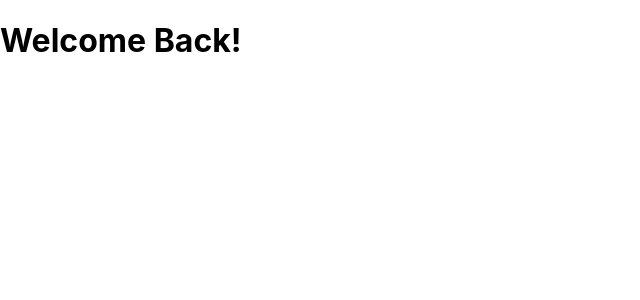
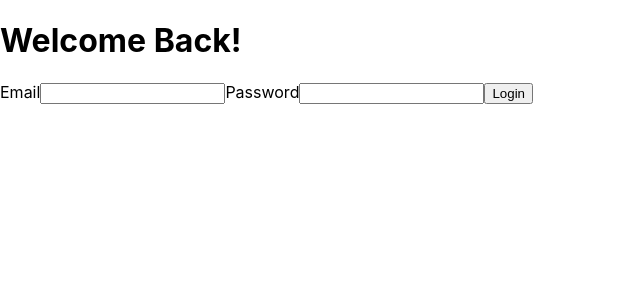
Before and after one commit to awkorn/dishlist-web, a React (Create React App) app in the folder frontend/: page /signin in a window 1280 px wide. Shown: the top 300 px of the page, without its empty margins (0-640 px from the left). Built offline with nearby package versions, Linux system fonts and the light colour scheme.

Commit message:
sign in form

```diff
--- /dev/null
+++ b/frontend/src/components/SignInForm.js
@@ -0,0 +1,43 @@
+import React, { useState } from "react";
+import axios from "axios";
+
+const SignInForm = () => {
+  const [email, setEmail] = useState("");
+  const [password, setPassword] = useState("");
+
+  const handleSubmit = async (e) => {
+    e.preventDefault();
+    try {
+      const response = await axios.post("/api/login", { email, password });
+      console.log("Logged in:", response.data);
+    } catch (error) {
+      console.error("Error logging ing:", error);
+    }
+  };
+
+  return (
+    <form className="sign-in-form" onSubmit={handleSubmit}>
+      <label htmlFor="email">Email</label>
+      <input
+        type="email"
+        id="email"
+        value={email}
+        onChange={(e) => setEmail(e.target.value)}
+        required
+      ></input>
+
+      <label htmlFor="password">Password</label>
+      <input
+        type="password"
+        id="password"
+        value={password}
+        onChange={(e) => setPassword(e.target.value)}
+        required
+      />
+
+      <button type="submit">Login</button>
+    </form>
+  );
+};
+
+export default SignInForm;
--- a/frontend/src/pages/SignInPage.js
+++ b/frontend/src/pages/SignInPage.js
@@ -1,10 +1,12 @@
 import React from "react";
 import PageHeader from "../components/PageHeader";
+import SignInForm from "../components/SignInForm";
 
 const SignInPage = () => {
   return (
     <div className="sign-in-page">
-      <PageHeader title="Welcome Back!"></PageHeader>
+      <PageHeader title="Welcome Back!" />
+      <SignInForm />
     </div>
   );
 };
```
